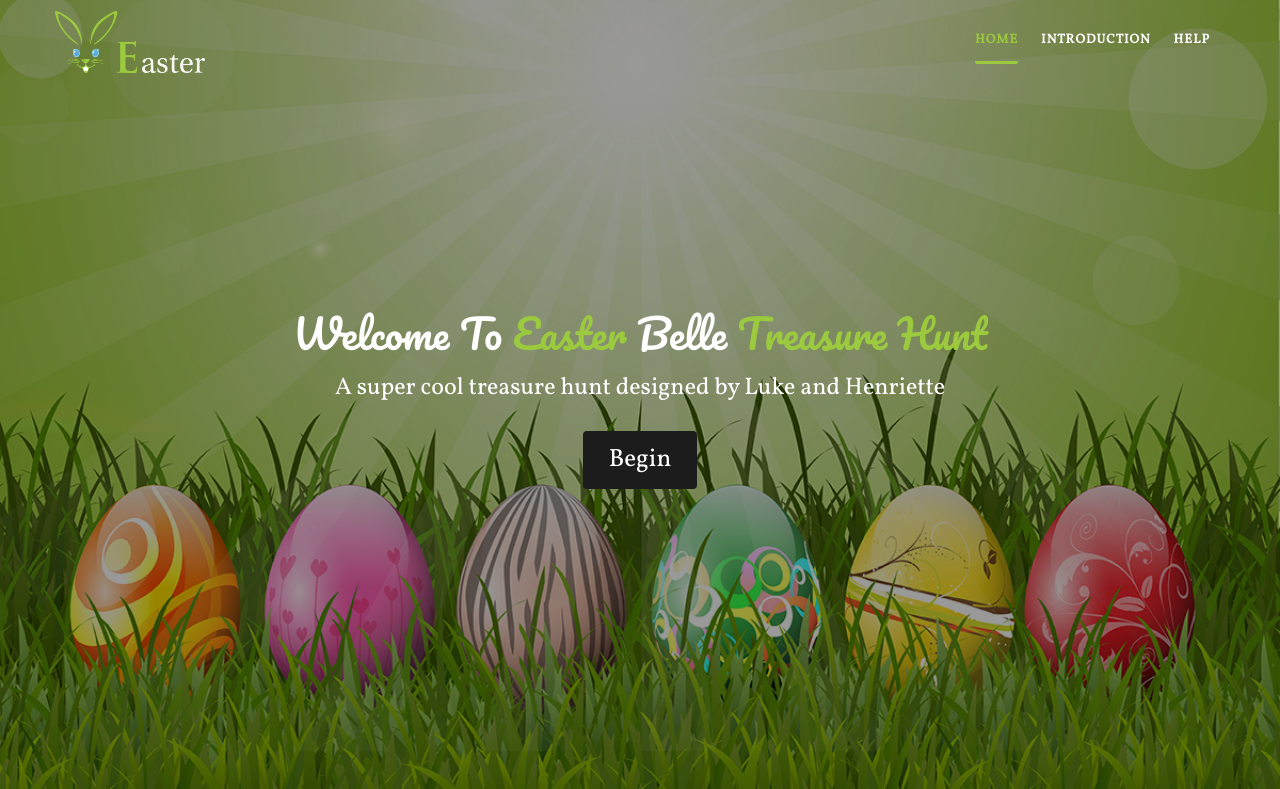
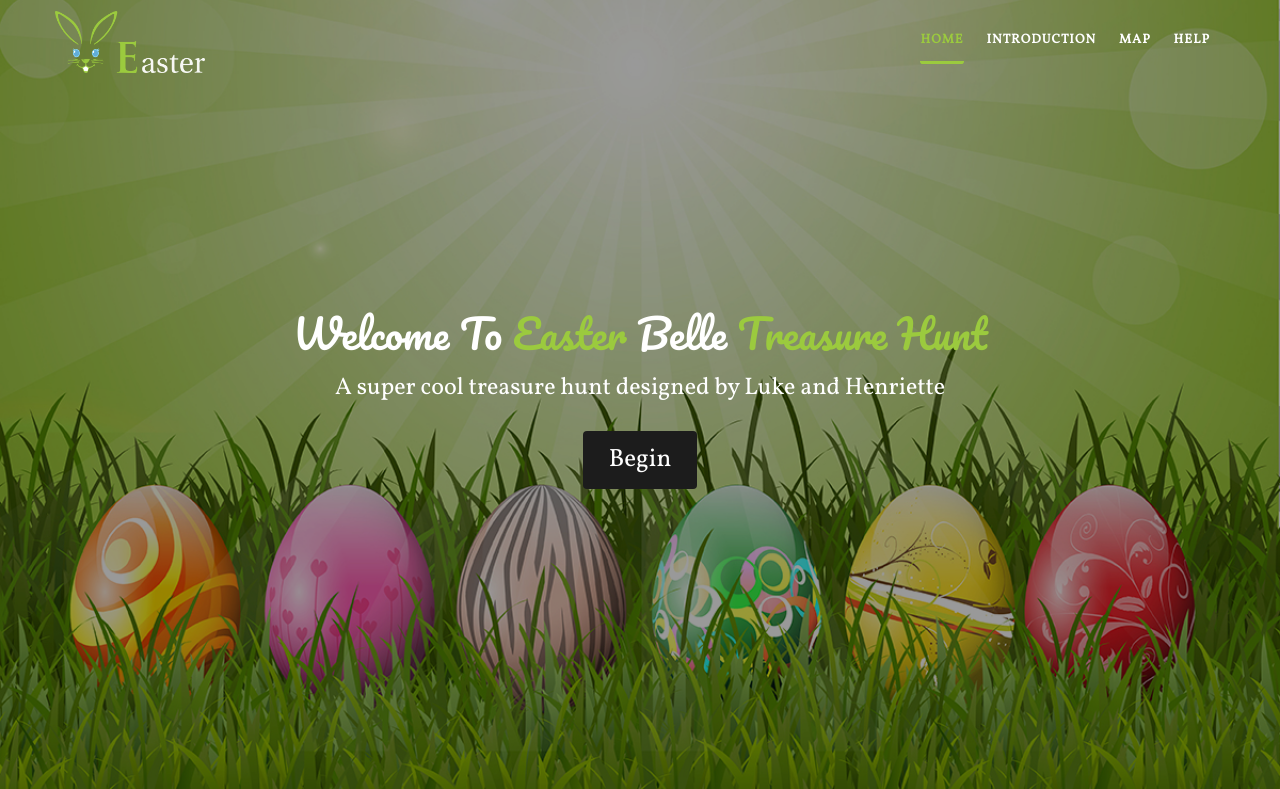
Before and after one commit to lcoburn/easter_hunt, a Django app: page / in a window 1280 px wide. Shown: the top 789 px of the page. Run offline with Django 4.2, Linux system fonts and the light colour scheme; some libraries are stand-ins or nearby versions.

Commit message:
added map page

```diff
--- a/pages/urls.py
+++ b/pages/urls.py
@@ -4,5 +4,6 @@ from . import views
 urlpatterns = [
     path('', views.home, name='home'),
     path('introduction', views.introduction,name='introduction'),
+    path('map', views.map,name='map'),
     path('help', views.help,name='help'),
 ]
--- a/pages/views.py
+++ b/pages/views.py
@@ -6,5 +6,7 @@ def home(request):
  return render(request, 'pages/home.html')
 def introduction(request):
  return render(request, 'pages/introduction.html')
+def map(request):
+ return render(request, 'pages/map.html')
 def help(request):
  return render(request, 'pages/help.html')
--- a/templates/base.html
+++ b/templates/base.html
@@ -109,6 +109,10 @@
                   </li>
                   <li>
                     <div class="mask"></div>
+                    <a href="{% url 'map' %}" class="active">Map</a>
+                  </li>
+                  <li>
+                    <div class="mask"></div>
                     <a href="{% url 'help' %}" class="active">Help</a>
                   </li>
                 </ul>
```
Also changed, not shown: templates/pages/map.html (added, +12 -0 lines), easter_hunt/static/images/bg/map1.jpg (added), 1 other file.
